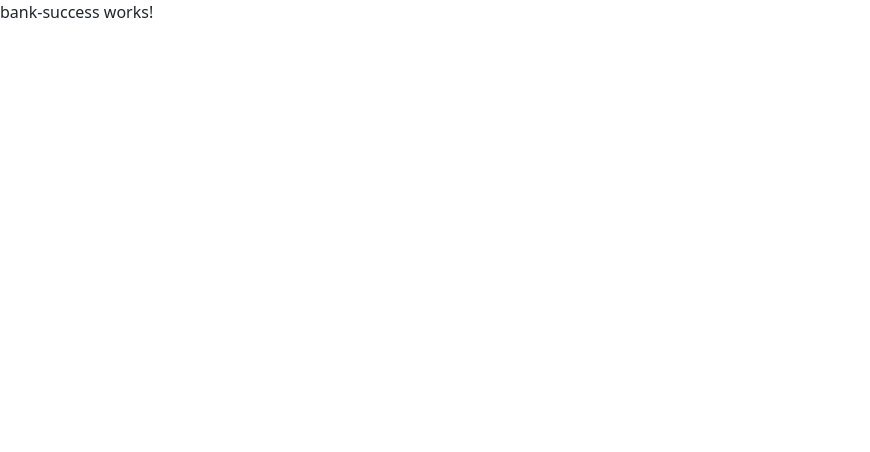
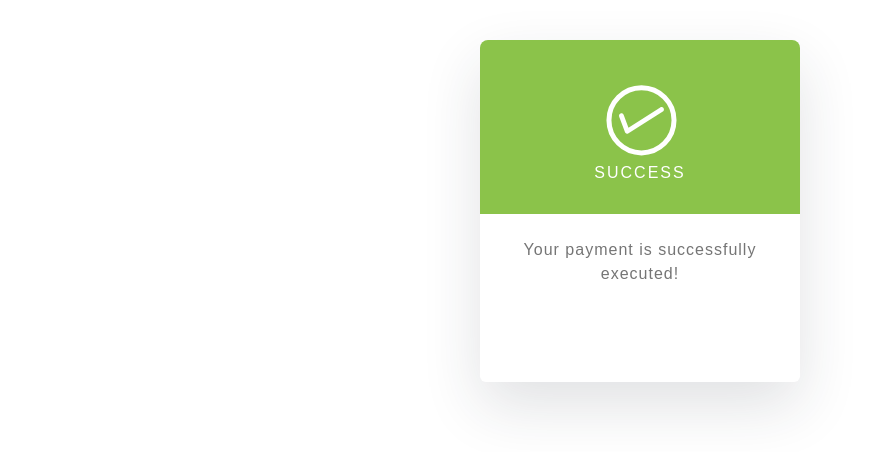
Before and after one commit to sep-upp-udd-team7/payment_service_provider_front, an Angular app in the folder psp-frontend/: page /bank-success in a window 1280 px wide. Shown: the top 452 px of the page, without its empty margins (0-870 px from the left). Built offline with nearby package versions, Linux system fonts and the light colour scheme.

Commit message:
feat: success payment page

```diff
--- a/psp-frontend/src/app/components/bank-success/bank-success.component.html
+++ b/psp-frontend/src/app/components/bank-success/bank-success.component.html
@@ -1 +1,47 @@
-<p>bank-success works!</p>
+<section>
+    <div class="rt-container">
+      <div class="col-rt-12">
+        <div class="Scriptcontent">
+          <!-- partial:index.partial.html -->
+          <div id="card" class="animated fadeIn">
+            <div id="upper-side">
+              <svg
+                version="1.1"
+                id="checkmark"
+                xmlns="http://www.w3.org/2000/svg"
+                xmlns:xlink="http://www.w3.org/1999/xlink"
+                x="0px"
+                y="0px"
+                xml:space="preserve"
+              >
+                <path
+                  d="M131.583,92.152l-0.026-0.041c-0.713-1.118-2.197-1.447-3.316-0.734l-31.782,20.257l-4.74-12.65
+      c-0.483-1.29-1.882-1.958-3.124-1.493l-0.045,0.017c-1.242,0.465-1.857,1.888-1.374,3.178l5.763,15.382
+      c0.131,0.351,0.334,0.65,0.579,0.898c0.028,0.029,0.06,0.052,0.089,0.08c0.08,0.073,0.159,0.147,0.246,0.209
+      c0.071,0.051,0.147,0.091,0.222,0.133c0.058,0.033,0.115,0.069,0.175,0.097c0.081,0.037,0.165,0.063,0.249,0.091
+      c0.065,0.022,0.128,0.047,0.195,0.063c0.079,0.019,0.159,0.026,0.239,0.037c0.074,0.01,0.147,0.024,0.221,0.027
+      c0.097,0.004,0.194-0.006,0.292-0.014c0.055-0.005,0.109-0.003,0.163-0.012c0.323-0.048,0.641-0.16,0.933-0.346l34.305-21.865
+      C131.967,94.755,132.296,93.271,131.583,92.152z"
+                />
+                <circle
+                  fill="none"
+                  stroke="#ffffff"
+                  stroke-width="5"
+                  stroke-miterlimit="10"
+                  cx="109.486"
+                  cy="104.353"
+                  r="32.53"
+                />
+              </svg>
+              <h3 id="status">Success</h3>
+            </div>
+            <div id="lower-side">
+              <p id="message">Your payment is successfully executed!</p>
+              <!-- <button id="contBtn" (click)="continue()">Continue</button> -->
+            </div>
+          </div>
+          <!-- partial -->
+        </div>
+      </div>
+    </div>
+  </section>
--- a/psp-frontend/src/app/components/bank-success/bank-success.component.scss
+++ b/psp-frontend/src/app/components/bank-success/bank-success.component.scss
@@ -0,0 +1,81 @@
+body {
+    background: #1488ea;
+  }
+
+  #card {
+    position: relative;
+    width: 320px;
+    display: block;
+    margin: 40px auto;
+    text-align: center;
+    font-family: "Source Sans Pro", sans-serif;
+    border-radius: 6px;
+    box-sizing: border-box;
+    box-shadow: 0px 24px 60px -1px rgba(37, 44, 54, 0.14);
+  }
+
+  #upper-side {
+    padding: 2em;
+    background-color: #8bc34a;
+    display: block;
+    color: #fff;
+    border-top-right-radius: 8px;
+    border-top-left-radius: 8px;
+  }
+
+  #checkmark {
+    font-weight: lighter;
+    fill: #fff;
+    margin: -3.5em auto auto 20px;
+  }
+
+  #status {
+    font-weight: lighter;
+    text-transform: uppercase;
+    letter-spacing: 2px;
+    font-size: 1em;
+    margin-top: -0.2em;
+    margin-bottom: 0;
+  }
+
+  #lower-side {
+    padding: 2em 2em 5em 2em;
+    background: #fff;
+    display: block;
+    border-bottom-right-radius: 8px;
+    border-bottom-left-radius: 8px;
+  }
+
+  #message {
+    margin-top: -0.5em;
+    color: #757575;
+    letter-spacing: 1px;
+  }
+
+  #contBtn {
+    position: relative;
+    top: 1.5em;
+    text-decoration: none;
+    background: #8bc34a;
+    color: #fff;
+    margin: auto;
+    padding: 0.8em 3em;
+    -webkit-box-shadow: 0px 15px 30px rgba(50, 50, 50, 0.21);
+    -moz-box-shadow: 0px 15px 30px rgba(50, 50, 50, 0.21);
+    box-shadow: 0px 15px 30px rgba(50, 50, 50, 0.21);
+    border-radius: 25px;
+    -webkit-transition: all 0.4s ease;
+    -moz-transition: all 0.4s ease;
+    -o-transition: all 0.4s ease;
+    transition: all 0.4s ease;
+  }
+
+  #contBtn:hover {
+    -webkit-box-shadow: 0px 15px 30px rgba(50, 50, 50, 0.41);
+    -moz-box-shadow: 0px 15px 30px rgba(50, 50, 50, 0.41);
+    box-shadow: 0px 15px 30px rgba(50, 50, 50, 0.41);
+    -webkit-transition: all 0.4s ease;
+    -moz-transition: all 0.4s ease;
+    -o-transition: all 0.4s ease;
+    transition: all 0.4s ease;
+  }
--- a/psp-frontend/src/app/components/bank-success/bank-success.component.ts
+++ b/psp-frontend/src/app/components/bank-success/bank-success.component.ts
@@ -1,4 +1,6 @@
 import { Component, OnInit } from '@angular/core';
+import { WebshopService } from 'src/app/service/webshop.service';
+import { ActivatedRoute } from '@angular/router';
 
 @Component({
   selector: 'app-bank-success',
@@ -6,10 +8,16 @@
   styleUrls: ['./bank-success.component.scss']
 })
 export class BankSuccessComponent implements OnInit {
+  returnUrl: string = '';
+  shopId: string = '';
 
-  constructor() { }
+  constructor(
+    private route: ActivatedRoute,
+    private webShopService: WebshopService
+  ) {}
 
   ngOnInit(): void {
   }
 
+
 }
```
